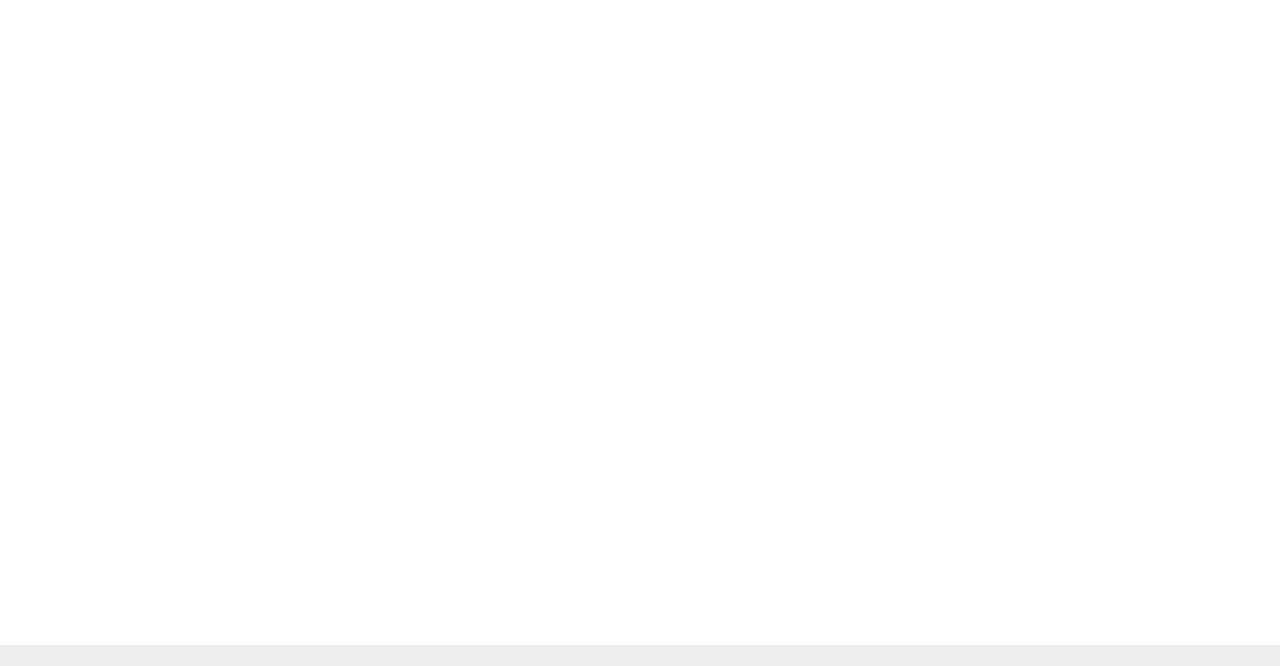
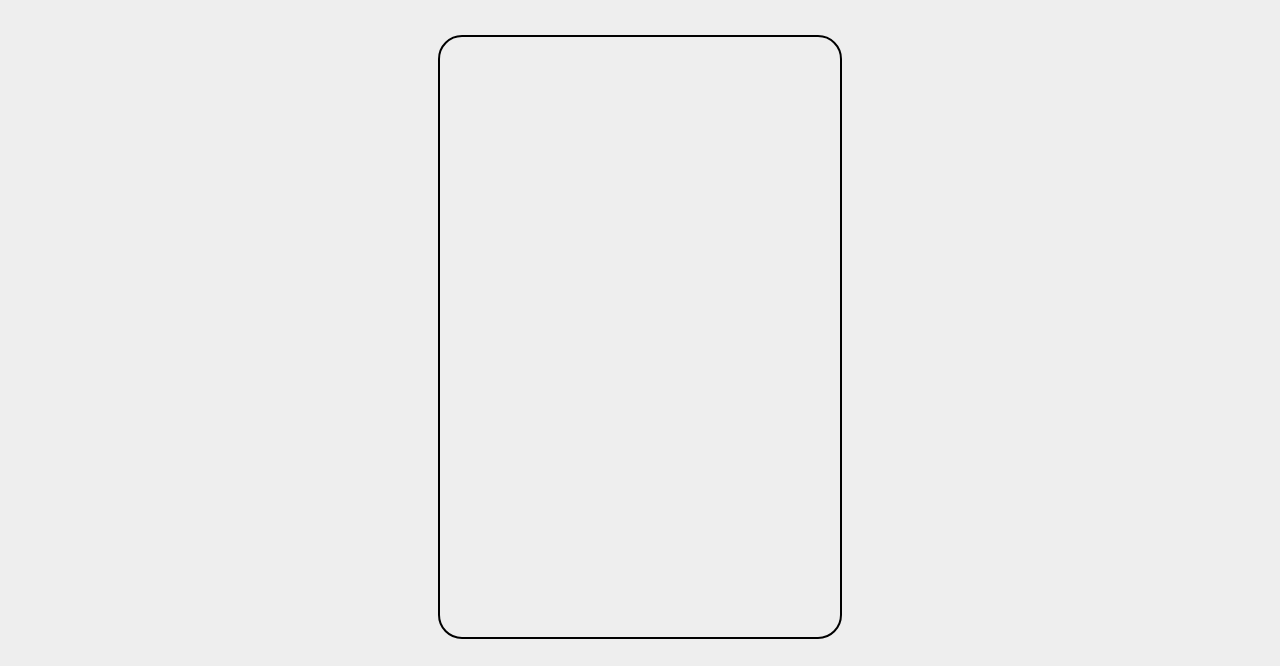
Before and after one commit to asitos/calculator, a plain HTML site: page index.html in a window 1280 px wide. Shown: the part 73-739 px from the top of the page. Drawn offline with Linux system fonts and the light colour scheme.

Commit message:
feat: add calculator holder

```diff
--- a/styles.css
+++ b/styles.css
@@ -4,6 +4,7 @@ body {
     display: flex;
     align-items: center;
     flex-direction: column;
+    background-color: #eee;
 }
 
 .footer {
@@ -12,7 +13,6 @@ body {
     align-items: center;
     padding: 16px;
     gap: 8px;
-    background-color: #eee;
     width: 100%;
     margin-top: auto;
 }
@@ -20,3 +20,11 @@ body {
 .github-logo {
     max-width: 24px;
 }
+
+.calculator {
+    min-width: 400px;
+    border: 2px solid black;
+    border-radius: 24px;
+    min-height: 600px;
+    margin-top: 28px;
+}
```
